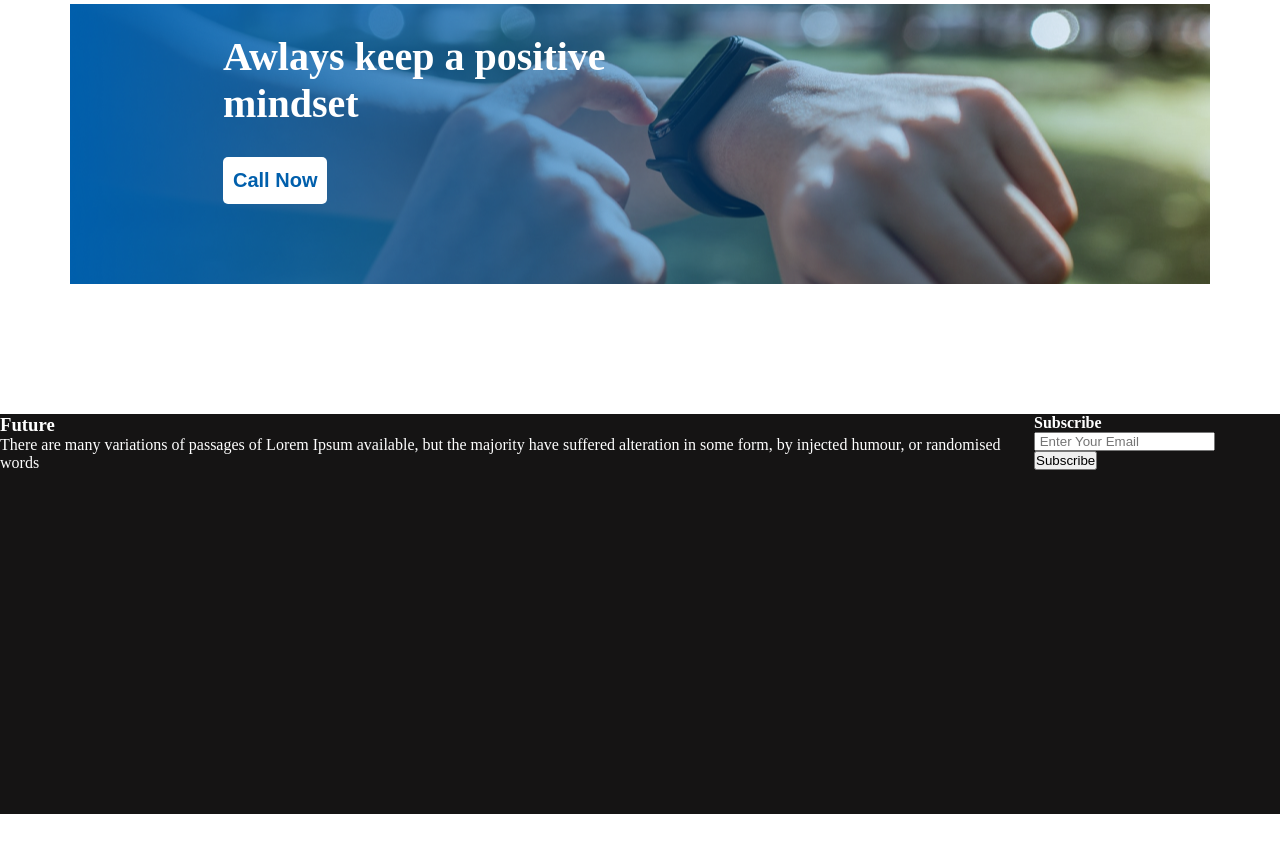
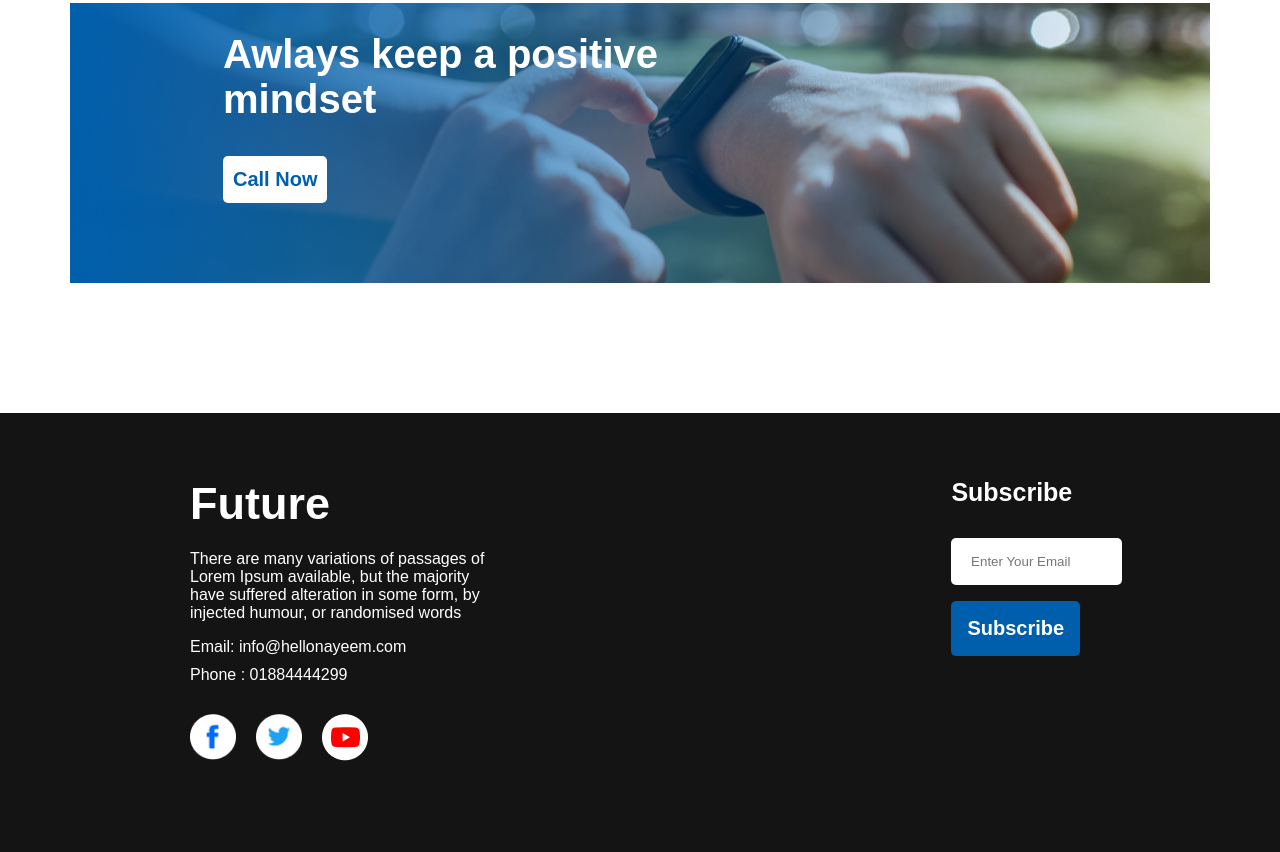
Before and after one commit to naayeem01/fast-assignment-web7, a plain HTML site: page index.html in a window 1280 px wide. Shown: the part 2338-3190 px from the top of the page. Before the commit the page ends 3152 px from the top, so only its background shows below. Drawn offline with Linux system fonts and the light colour scheme; a web font is replaced by a local one.

Commit message:
added footer and img not showing provblem fixed

```diff
--- a/index.html
+++ b/index.html
@@ -6,6 +6,7 @@
     <meta name="viewport" content="width=device-width, initial-scale=1.0">
     <link rel="stylesheet" href="style.css">
     <script src="https://kit.fontawesome.com/eddee8d84c.js" crossorigin="anonymous"></script>
+    <link rel="stylesheet" href="https://use.typekit.net/pba5hfm.css">
     <title> PH fast assignment</title>
 </head>
 <body>
@@ -81,7 +82,7 @@
     <div class="watch">
 
         <h3 class="watch-title">Awlays keep a positive mindset</h3>
-        <button class="contact-btn">Call Now</button>
+        <button class="watch-btn">Call Now</button>
     </div>
 
     <footer class="footer-section">
@@ -90,11 +91,24 @@
             <div class="footer-left">
                 <h3 class="footer-title">Future</h3>
                 <p class="footer-description">There are many variations of passages of Lorem Ipsum available, but the majority have suffered alteration in some form, by injected humour, or randomised words</p>
+                <p class="footer-contact">Email: info@hellonayeem.com</p>
+                <p class="footer-contact">Phone : 01884444299</p>
+                <div class="footer-social">
+                    <div class="footer-social-icon">
+                        <img src="/icons/fb.png" alt="">
+                    </div>
+                    <div class="footer-social-icon">
+                        <img src="/icons/twitter.png" alt="">
+                    </div>
+                    <div class="footer-social-icon">
+                        <img src="./icons/youtube.png" alt="">
+                    </div>
+                </div>
             </div>
             <div class="footer-right">
                 <h4 class="footer-subtaitle">Subscribe</h4>
-                <form class="email-form">
-                    <input type="email" name="" id="" placeholder=" Enter Your Email">
+                <form class="contact-form">
+                    <input class="email-form"  type="email" name="" id="" placeholder=" Enter Your Email"> <br>
                     <button class="footer-btn">Subscribe</button>
                 </form>
             </div>
--- a/style.css
+++ b/style.css
@@ -2,11 +2,13 @@
     margin: 0;
     padding: 0;
 }
-
+body {
+    font-family: work-sans, sans-serif;
+}
 .banner-container {
     width: 100%;
     height: 100vh;
-    background-image: url("./banner/banner3.png");
+    background-image: url("banner/banner3.png");
     background-repeat: no-repeat;
 
 
@@ -108,8 +110,8 @@ i {
 .my-plans {
     display: flex;
     justify-content: space-around;
-    margin-left: 230px;
-    margin-right: 230px;
+    margin-left: 200px;
+    margin-right: 200px;
 
 }
 
@@ -159,7 +161,7 @@ i {
 
 
  .watch {
-    background-image: url("/gradient1.png"), url("/banner/watch.png");
+    background-image: url("gradient1.png"), url("banner/watch.png");
     background-repeat: no-repeat;
     background-position: center;
     margin-top: 130px;
@@ -171,9 +173,17 @@ i {
 
  }
 
- .watch button {
+ .watch-btn {
     margin-left: 223px;
     margin-top: 30px;
+    border: 0;
+    border-radius: 5px;
+    background-color: white;
+    color: #005FAC;
+    font-weight: 600;
+    font-size: 20px;
+    padding: 12px 10px;
+
  }
 
 
@@ -185,7 +195,70 @@ i {
  }
  .footer-section {
     width: 100%;
-    height: 50vh;
+    height: 60vh;
     background-color: #151414;
     color: white;
  }
+
+ .footer-title {
+    font-weight: 700;
+    font-size: 45px;
+    margin-top: 65px;
+
+ }
+
+ .footer-description {
+    margin-top: 20px;
+    font-weight: 400;
+    font-size: 16px;
+    width: 40%;
+    margin-bottom: 16px;
+ }
+
+ .footer-left {
+    margin-left: 190px;
+
+ }
+
+ .footer-right {
+    margin-right: 190px;
+ }
+
+ .footer-contact {
+    margin-bottom: 10px;
+ }
+.footer-social {
+    display: flex;
+}
+.footer-social-icon {
+    margin-right: 20px;
+
+}
+.footer-social img {
+    margin-top: 20px;
+    height: 46 px;
+    width: 46px;
+}
+.footer-subtaitle {
+    margin-top: 65px;
+    margin-bottom: 31px;
+    font-weight: 600;
+    font-size: 25px;
+}
+.email-form {
+    width: 100%;
+    padding: 16px;
+    border: 0;
+    border-radius: 5px;
+}
+
+.footer-btn {
+    background-color: #005FAC;
+    color: white;
+    font-weight: 600;
+    font-size: 20px;
+    border: 0;
+    border-radius: 5px ;
+    margin-top: 16px;
+    padding: 16px;
+}
```
